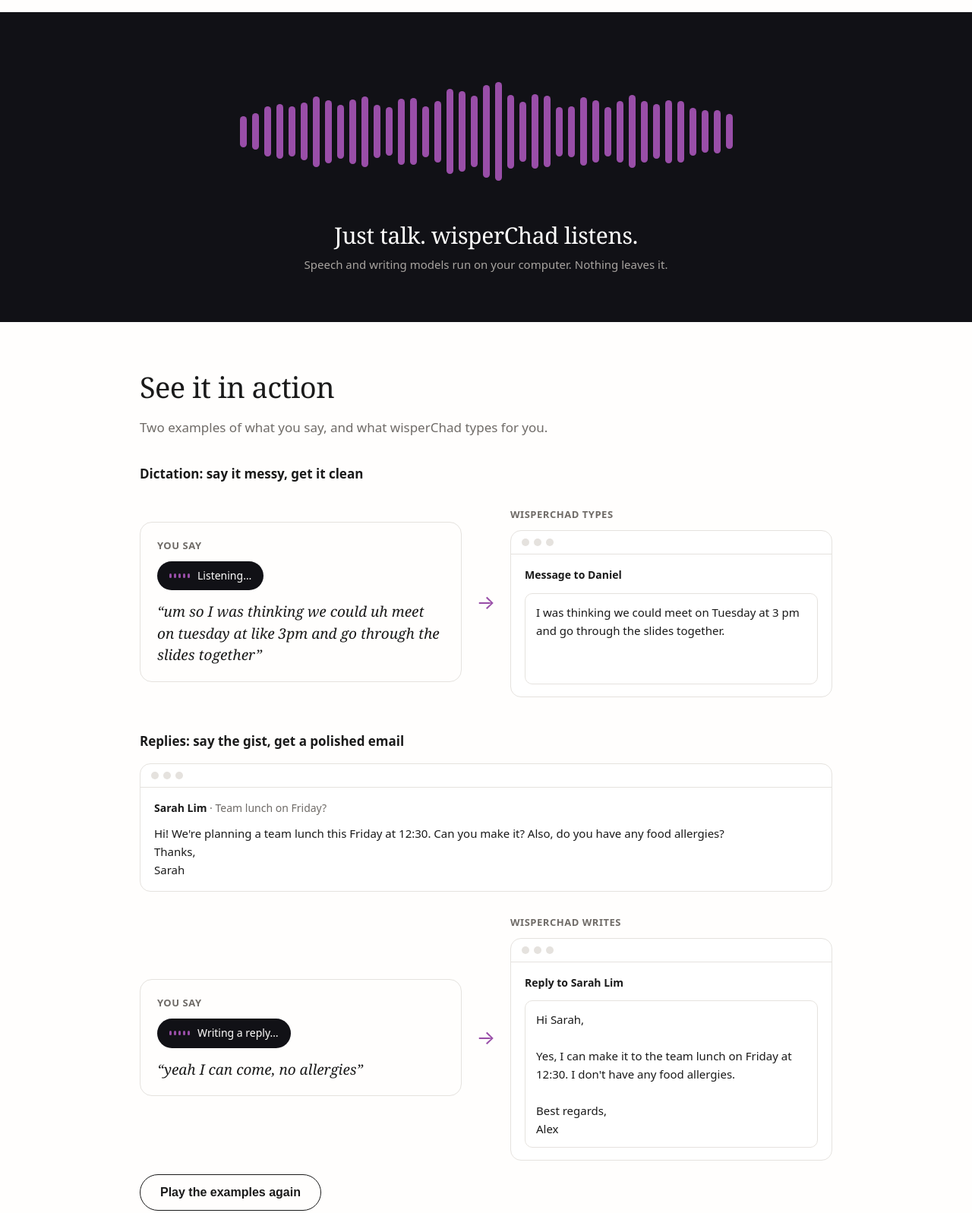
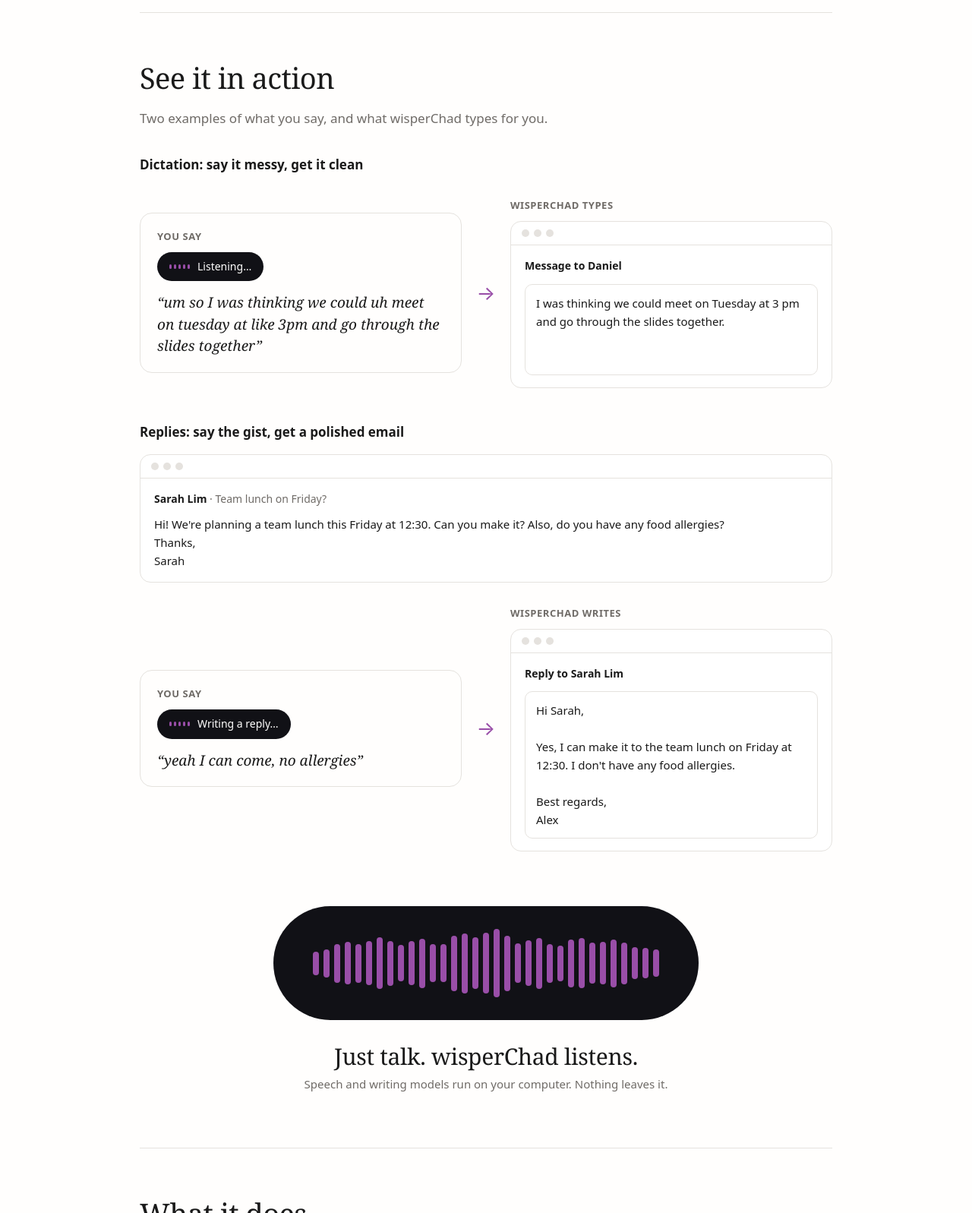
Before and after one commit to currymunchy/wisperchad-app, a plain HTML site: page index.html in a window 1280 px wide. Shown: the part 680-2277 px from the top of the page at 76% size. Drawn offline with Linux system fonts and the light colour scheme.

Commit message:
Put the waves in a pill after the examples, play examples on scroll, and keep three features

```diff
--- a/index.html
+++ b/index.html
@@ -40,7 +40,7 @@
     .btn:hover { opacity: 0.85; }
     .small { font-size: 14px; color: var(--muted); }
     section { padding: 64px 0; border-top: 1px solid var(--border); }
-    .grid { display: grid; grid-template-columns: repeat(auto-fit, minmax(260px, 1fr)); gap: 18px; margin-top: 28px; }
+    .grid { display: grid; grid-template-columns: repeat(auto-fit, minmax(240px, 1fr)); gap: 18px; margin-top: 28px; }
     .card { border: 1px solid var(--border); border-radius: 16px; padding: 22px 24px; }
     .card p { margin: 0; color: var(--muted); }
     kbd { background: var(--accent-soft); color: var(--accent); border-radius: 999px; padding: 2px 10px; font: 600 14px var(--sans); white-space: nowrap; }
@@ -52,12 +52,14 @@
     code { font: 13px/1.5 ui-monospace, Consolas, monospace; background: var(--soft); padding: 2px 6px; border-radius: 6px; overflow-wrap: anywhere; }
     footer { padding: 36px 0 56px; border-top: 1px solid var(--border); color: var(--muted); font-size: 14px; }
 
-    /* The talking band: the logo's waves, across the page. Purple while they talk, white as they settle. */
-    .band { background: var(--ink); color: #fffefd; text-align: center; padding: 72px 24px 64px; overflow: hidden; }
-    .waves { display: flex; align-items: center; justify-content: center; gap: 7px; height: 170px; }
-    .waves span { width: 9px; border-radius: 9px; background: #fff; height: 20px; }
-    .band p { font: 400 30px/1.2 var(--serif); margin: 34px 0 0; letter-spacing: -0.01em; }
-    .band .small { color: #a8a4a0; margin-top: 8px; font-family: var(--sans); font-size: 15px; }
+    /* The talking pill: the logo's waves in the shape of the app's listening bar. Purple while they
+       talk, white as they settle. */
+    .band { text-align: center; padding: 8px 0 72px; }
+    .pill-big { width: min(560px, 100%); height: 150px; margin: 0 auto; border-radius: 999px; background: var(--ink); display: flex; align-items: center; justify-content: center; overflow: hidden; }
+    .waves { display: flex; align-items: center; justify-content: center; gap: 6px; height: 120px; }
+    .waves span { width: 8px; border-radius: 8px; background: #fff; height: 16px; }
+    .band p { font: 400 30px/1.2 var(--serif); margin: 30px 0 0; letter-spacing: -0.01em; }
+    .band .small { margin-top: 6px; font-size: 15px; }
 
     /* Examples */
     .demo { display: grid; grid-template-columns: minmax(0, 1fr) 44px minmax(0, 1fr); align-items: center; gap: 10px; margin-top: 30px; }
@@ -83,7 +85,6 @@
     .typed:empty::before { content: attr(data-placeholder); color: var(--muted); }
     .caret { display: inline-block; width: 2px; height: 1.1em; background: var(--accent); vertical-align: -3px; animation: blink 1s steps(1) infinite; }
     @keyframes blink { 50% { opacity: 0; } }
-    .replay { margin-top: 18px; }
 
     @media (max-width: 760px) {
       .demo { grid-template-columns: minmax(0, 1fr); }
@@ -92,7 +93,7 @@
     @media (max-width: 600px) {
       h1 { font-size: 46px; } h2 { font-size: 32px; } nav { display: none; }
       .hero { padding-top: 28px; } .hero img { width: 120px; height: 120px; }
-      .waves { gap: 5px; height: 130px; } .waves span { width: 6px; }
+      .pill-big { height: 110px; } .waves { gap: 4px; height: 90px; } .waves span { width: 6px; }
       .band p { font-size: 24px; }
     }
   </style>
@@ -114,16 +115,8 @@
       </div>
       <p class="small">Free. No account, no subscription, no cloud.</p>
     </div>
-  </div>
 
-  <div class="band" id="band" aria-hidden="true">
-    <div class="waves" id="waves"></div>
-    <p>Just talk. wisperChad listens.</p>
-    <div class="small">Speech and writing models run on your computer. Nothing leaves it.</div>
-  </div>
-
-  <div class="wrap">
-    <section id="examples" style="border-top: 0">
+    <section id="examples">
       <h2>See it in action</h2>
       <p class="fine" style="color: var(--muted)">Two examples of what you say, and what wisperChad types for you.</p>
 
@@ -179,8 +172,13 @@
           </div>
         </div>
       </div>
-      <button class="btn replay" id="replay">Play the examples again</button>
     </section>
+
+    <div class="band" id="band">
+      <div class="pill-big" aria-hidden="true"><div class="waves" id="waves"></div></div>
+      <p>Just talk. wisperChad listens.</p>
+      <div class="small">Speech and writing models run on your computer. Nothing leaves it.</div>
+    </div>
 
     <section id="features">
       <h2>What it does</h2>
@@ -188,7 +186,6 @@
         <div class="card"><h3>Dictate anywhere</h3><p>Hold <kbd>Ctrl+Win</kbd> on Windows or <kbd>Ctrl+Option+D</kbd> on Mac, talk, and let go. Clean text, with the "ums" taken out, appears wherever your cursor is.</p></div>
         <div class="card"><h3>Write replies for you</h3><p>Hold <kbd>Ctrl+Win+Alt</kbd> or <kbd>Ctrl+Option+R</kbd> and say what you mean, however rough. wisperChad reads the message on your screen and drafts a reply. You read it and press Send yourself.</p></div>
         <div class="card"><h3>Private by design</h3><p>Your voice and your messages never leave your computer. Speech and writing models run locally, with no account and nothing sent to the cloud.</p></div>
-        <div class="card"><h3>Made for your computer</h3><p>Setup checks your computer and picks models that fit, from fast speech models like Parakeet to writing models like Qwen3.5. Older computers get a dictation-only option.</p></div>
       </div>
     </section>
 
@@ -250,7 +247,7 @@
     // The band: purple and talking while it crosses the screen, then white and still as it scrolls away.
     const band = document.querySelector("#band");
     const waves = document.querySelector("#waves");
-    const count = innerWidth < 600 ? 25 : 41;
+    const count = innerWidth < 600 ? 21 : 33;
     const bars = Array.from({ length: count }, () => waves.appendChild(document.createElement("span")));
     let visible = false;
     function drawBand(now) {
@@ -263,7 +260,7 @@
         const away = Math.abs(i - middle) / middle;
         const shape = 0.25 + 0.75 * Math.cos(away * Math.PI / 2);
         const wave = 0.5 + 0.3 * Math.sin(t * 5.1 - away * 6) + 0.2 * Math.sin(t * 8.3 + i * 1.7);
-        const height = 16 + shape * 140 * (0.35 + 0.65 * talking * wave);
+        const height = 14 + shape * 96 * (0.35 + 0.65 * talking * wave);
         bar.style.height = `${Math.round(innerWidth < 600 ? height * 0.75 : height)}px`;
         const mix = (from, to) => Math.round(from + (to - from) * talking);
         bar.style.background = `rgb(${mix(255, 153)}, ${mix(255, 78)}, ${mix(255, 168)})`;
@@ -277,7 +274,7 @@
     }).observe(band);
     drawBand(0);
 
-    // The examples: a short listen, then the text types itself out, the first time each comes into view.
+    // The examples: a short listen, then the text types itself out, each time one scrolls into view.
     function play(block) {
       const box = block.querySelector(".typed");
       const text = box.dataset.text;
@@ -297,16 +294,10 @@
         }
       }, 1600);
     }
-    const blocks = document.querySelectorAll(".demo-block");
     const watcher = new IntersectionObserver((entries) => {
-      entries.forEach((entry) => {
-        if (!entry.isIntersecting) return;
-        play(entry.target);
-        watcher.unobserve(entry.target);
-      });
+      entries.forEach((entry) => { if (entry.isIntersecting) play(entry.target); });
     }, { threshold: 0.5 });
-    blocks.forEach((block) => watcher.observe(block));
-    document.querySelector("#replay").addEventListener("click", () => blocks.forEach(play));
+    document.querySelectorAll(".demo-block").forEach((block) => watcher.observe(block));
   </script>
 </body>
 </html>
```
